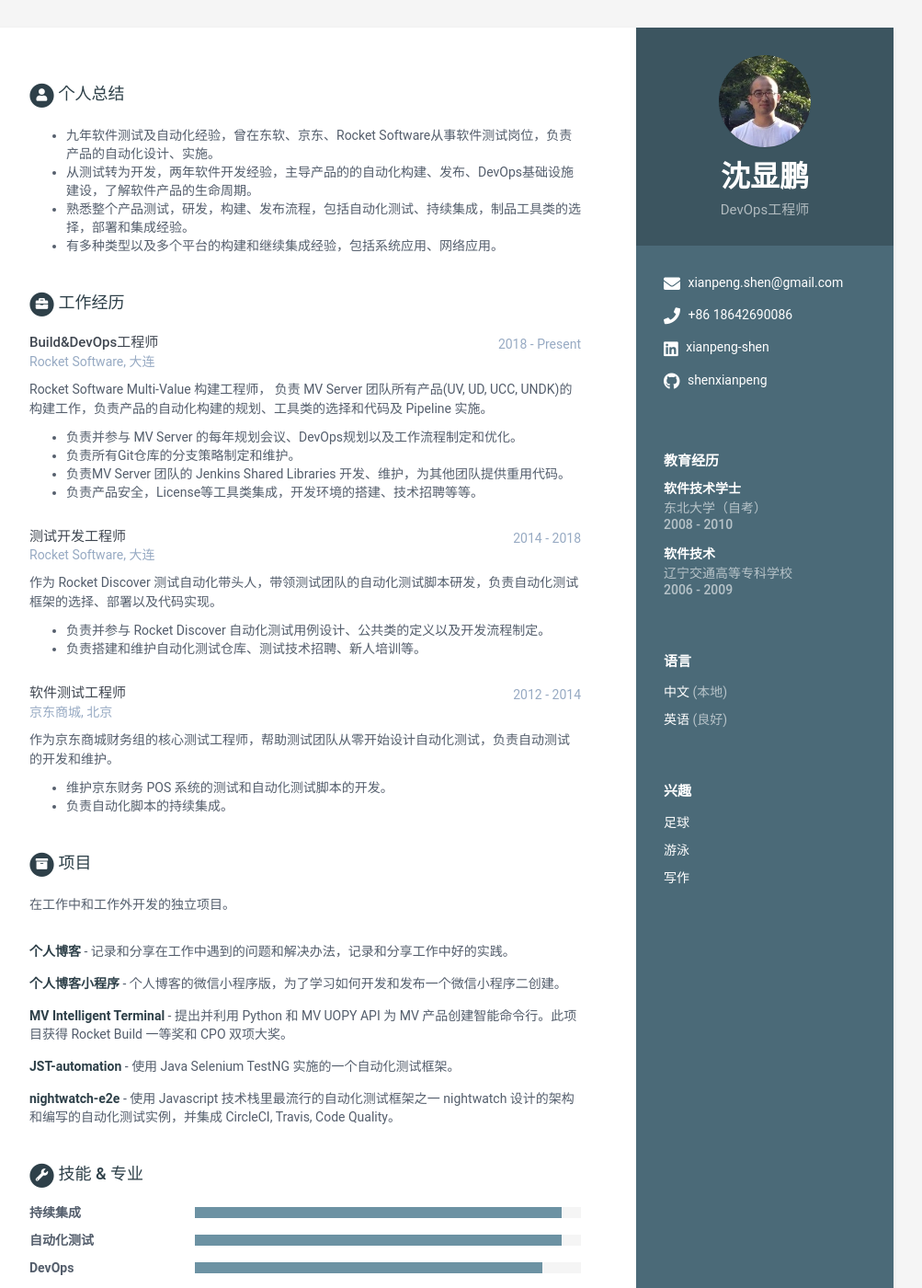
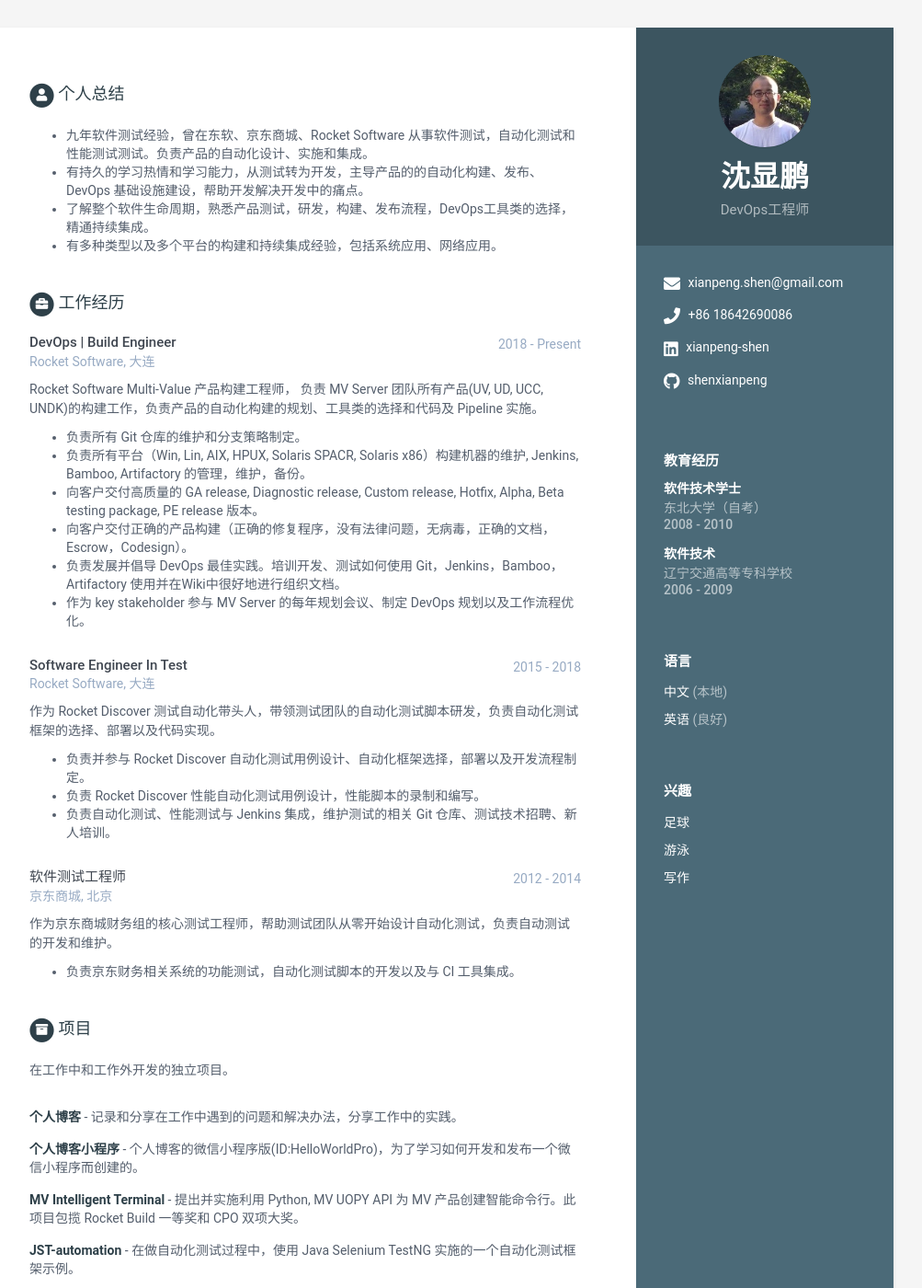
Before and after one commit to shenxianpeng/resume-cn, a Jekyll site: the page built from index.html, in a window 1280 px wide and 1400 px high. Shown: the whole window at 92% size, without its empty margins (168-1171 px from the left). Built offline with Jekyll 4.4.1, drawn with Linux system fonts in a browser that asks for light colours; some of the changed text lies outside the part shown.

Commit message:
update resume

```diff
--- a/_data/data.yml
+++ b/_data/data.yml
@@ -43,10 +43,10 @@ sidebar:
 career-profile:
     title: 个人总结
     summary: |
-      - 九年软件测试及自动化经验，曾在东软、京东、Rocket Software从事软件测试岗位，负责产品的自动化设计、实施。
-      - 从测试转为开发，两年软件开发经验，主导产品的的自动化构建、发布、DevOps基础设施建设，了解软件产品的生命周期。
-      - 熟悉整个产品测试，研发，构建、发布流程，包括自动化测试、持续集成，制品工具类的选择，部署和集成经验。
-      - 有多种类型以及多个平台的构建和继续集成经验，包括系统应用、网络应用。
+      - 九年软件测试经验，曾在东软、京东商城、Rocket Software 从事软件测试，自动化测试和性能测试测试。负责产品的自动化设计、实施和集成。
+      - 有持久的学习热情和学习能力，从测试转为开发，主导产品的的自动化构建、发布、DevOps 基础设施建设，帮助开发解决开发中的痛点。
+      - 了解整个软件生命周期，熟悉产品测试，研发，构建、发布流程，DevOps工具类的选择，精通持续集成。
+      - 有多种类型以及多个平台的构建和持续集成经验，包括系统应用、网络应用。
 
 education:
     - degree: 软件技术学士
@@ -60,25 +60,28 @@ education:
       details: |
 
 experiences:
-    - role: Build&DevOps工程师
+    - role: DevOps | Build Engineer
       time: 2018 - Present
       company: Rocket Software, 大连
       details: |
-        Rocket Software Multi-Value 构建工程师， 负责 MV Server 团队所有产品(UV, UD, UCC, UNDK)的构建工作，负责产品的自动化构建的规划、工具类的选择和代码及 Pipeline 实施。
+        Rocket Software Multi-Value 产品构建工程师， 负责 MV Server 团队所有产品(UV, UD, UCC, UNDK)的构建工作，负责产品的自动化构建的规划、工具类的选择和代码及 Pipeline 实施。
 
-          - 负责并参与 MV Server 的每年规划会议、DevOps规划以及工作流程制定和优化。
-          - 负责所有Git仓库的分支策略制定和维护。
-          - 负责MV Server 团队的 Jenkins Shared Libraries 开发、维护，为其他团队提供重用代码。
-          - 负责产品安全，License等工具类集成，开发环境的搭建、技术招聘等等。
+          - 负责所有 Git 仓库的维护和分支策略制定。
+          - 负责所有平台（Win, Lin, AIX, HPUX, Solaris SPACR, Solaris x86）构建机器的维护, Jenkins, Bamboo, Artifactory 的管理，维护，备份。
+          - 向客户交付高质量的 GA release, Diagnostic release, Custom release, Hotfix, Alpha, Beta testing package, PE release 版本。
+          - 向客户交付正确的产品构建（正确的修复程序，没有法律问题，无病毒，正确的文档，Escrow，Codesign）。
+          - 负责发展并倡导 DevOps 最佳实践。培训开发、测试如何使用 Git，Jenkins，Bamboo，Artifactory 使用并在Wiki中很好地进行组织文档。
+          - 作为 key stakeholder 参与 MV Server 的每年规划会议、制定 DevOps 规划以及工作流程优化。
 
-    - role: 测试开发工程师
-      time: 2014 - 2018
+    - role: Software Engineer In Test
+      time: 2015 - 2018
       company: Rocket Software, 大连
       details: |
         作为 Rocket Discover 测试自动化带头人，带领测试团队的自动化测试脚本研发，负责自动化测试框架的选择、部署以及代码实现。
 
-          - 负责并参与 Rocket Discover 自动化测试用例设计、公共类的定义以及开发流程制定。
-          - 负责搭建和维护自动化测试仓库、测试技术招聘、新人培训等。
+          - 负责并参与 Rocket Discover 自动化测试用例设计、自动化框架选择，部署以及开发流程制定。
+          - 负责 Rocket Discover 性能自动化测试用例设计，性能脚本的录制和编写。
+          - 负责自动化测试、性能测试与 Jenkins 集成，维护测试的相关 Git 仓库、测试技术招聘、新人培训。
 
     - role: 软件测试工程师
       time: 2012 - 2014
@@ -86,8 +89,7 @@ experiences:
       details: |
         作为京东商城财务组的核心测试工程师，帮助测试团队从零开始设计自动化测试，负责自动测试的开发和维护。
 
-          - 维护京东财务 POS 系统的测试和自动化测试脚本的开发。
-          - 负责自动化脚本的持续集成。
+          - 负责京东财务相关系统的功能测试，自动化测试脚本的开发以及与 CI 工具集成。
 
 projects:
     title: 项目
@@ -97,23 +99,23 @@ projects:
     assignments:
       - title: 个人博客
         link: "https://shenxianpeng.github.io/"
-        tagline: "记录和分享在工作中遇到的问题和解决办法，记录和分享工作中好的实践。"
+        tagline: "记录和分享在工作中遇到的问题和解决办法，分享工作中的实践。"
 
       - title: 个人博客小程序
-        link: "微信小程序ID：HelloWorldPro"
-        tagline: "个人博客的微信小程序版，为了学习如何开发和发布一个微信小程序二创建。"
+        link: "#"
+        tagline: "个人博客的微信小程序版(ID:HelloWorldPro)，为了学习如何开发和发布一个微信小程序而创建的。"
 
       - title: MV Intelligent Terminal
         link: "#"
-        tagline: "提出并利用 Python 和 MV UOPY API 为 MV 产品创建智能命令行。此项目获得 Rocket Build 一等奖和 CPO 双项大奖。"
+        tagline: "提出并实施利用 Python, MV UOPY API 为 MV 产品创建智能命令行。此项目包揽 Rocket Build 一等奖和 CPO 双项大奖。"
 
       - title: JST-automation
         link: "https://github.com/shenxianpeng/JST-automation"
-        tagline: "使用 Java Selenium TestNG 实施的一个自动化测试框架。"
+        tagline: "在做自动化测试过程中，使用 Java Selenium TestNG 实施的一个自动化测试框架示例。"
 
       - title: nightwatch-e2e
         link: "https://github.com/nightwatchjs-cn/nightwatch-e2e"
-        tagline: "使用 Javascript 技术栈里最流行的自动化测试框架之一 nightwatch 设计的架构和编写的自动化测试实例，并集成 CircleCI, Travis, Code Quality。"
+        tagline: "在使用 Javascript 做自动化测试过程中，使用 NightwatchJs 实施的一个自动的概念化测试框架示例，并集成 CircleCI, Travis, Code Quality。"
 
 skills:
     title: 技能 &amp; 专业
@@ -138,6 +140,6 @@ skills:
         level: 70%
 
       - name: Java & Python
-        level: 70%
+        level: 65%
       - name: Javascript & C
-        level: 55%
+        level: 60%
```
